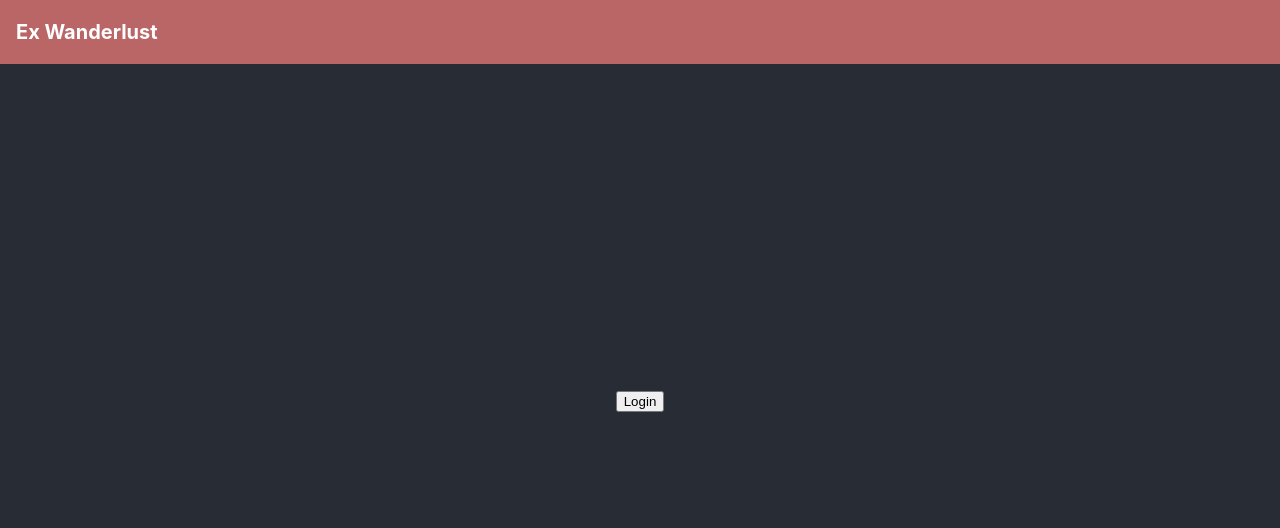
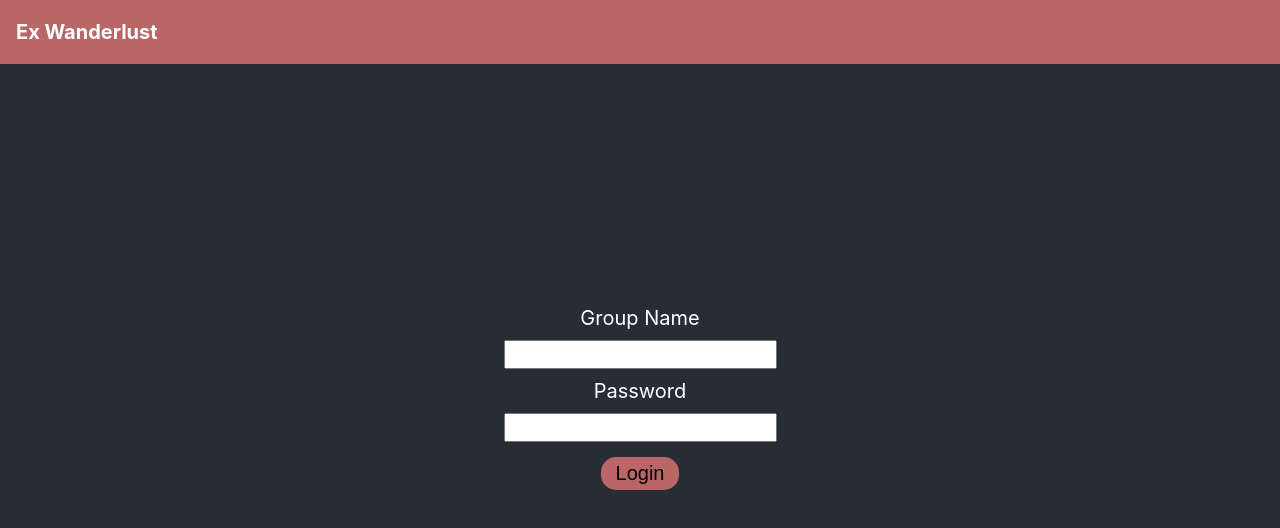
Before and after one commit to rcywop21/rcywop21.github.io, a React (Create React App) app in the folder wlclient/: page /mentor in a window 1280 px wide. Shown: the top 528 px of the page. Built offline with nearby package versions, Linux system fonts and the light colour scheme; no server answers.

Commit message:
Login Page
Add Login Component to Mentor

```diff
--- /dev/null
+++ b/wlclient/src/components/Login.css
@@ -0,0 +1,13 @@
+.block {
+    font-size: 20px;
+    margin: 5px;
+}
+
+button {
+    background-color: #b66;
+    border: 0px;
+    border-radius: 15px;
+    padding: 5px 15px;
+    font-size: 20px;
+    margin: 10px;
+}
--- a/wlclient/src/components/Login.tsx
+++ b/wlclient/src/components/Login.tsx
@@ -1,5 +1,7 @@
 import React from 'react';
+import { useState } from 'react';
 import { SocketContext } from '../socket/socket';
+import './Login.css';
 
 export interface LoginProps {
     updateLoggedIn: (x: boolean) => void;
@@ -7,6 +9,8 @@ export interface LoginProps {
 
 const Login = (props: LoginProps): React.ReactElement => {
     const { updateLoggedIn } = props;
+    const [ groupName, setGroupName ] =  useState("");
+    const [ password, setPassword ] =  useState("");
 
     const socket = React.useContext(SocketContext);
 
@@ -26,8 +30,12 @@ const Login = (props: LoginProps): React.ReactElement => {
     // Needs team name and password fields
 
     return (
-        <div>
-            <button onClick={handleLogin}>Login</button>
+        <div className="login">
+            <div className="block">Group Name</div>
+            <input className="block" value={ groupName } onChange={(e) => setGroupName(e.target.value)}></input>
+            <div className="block">Password</div>
+            <input className="block" value={ password } onChange={(e) => setPassword(e.target.value)}></input>
+            <div><button onClick={handleLogin}>Login</button></div>
         </div>
     );
 };
--- a/wlclient/src/socket/socket.ts
+++ b/wlclient/src/socket/socket.ts
@@ -1,5 +1,5 @@
 import React from 'react';
-import { io } from 'socket.io-client';
+import io from 'socket.io-client';
 
 export const ENDPOINT =
     process.env.REACT_APP_BACKEND || 'http://localhost:8000';
```
